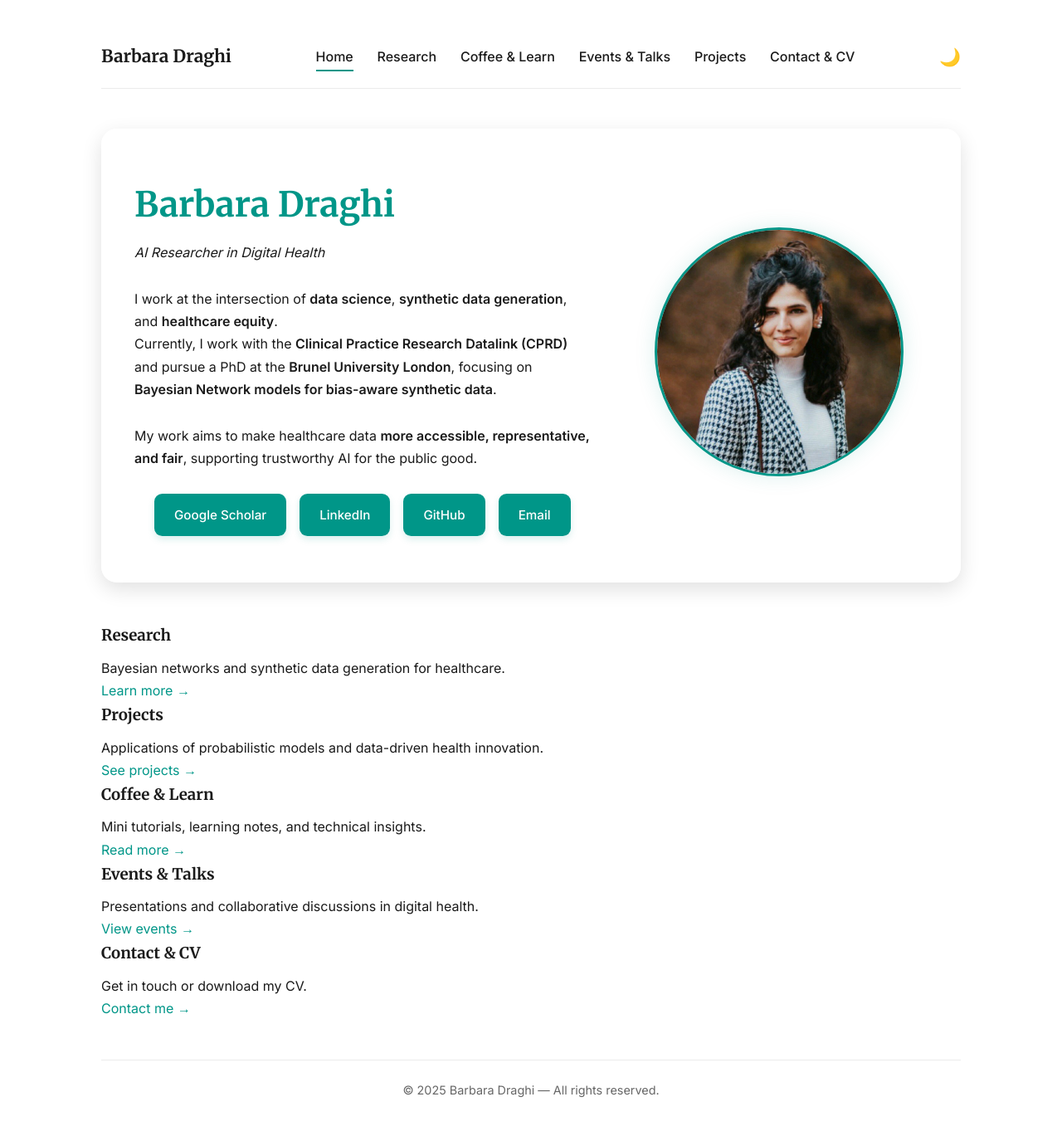
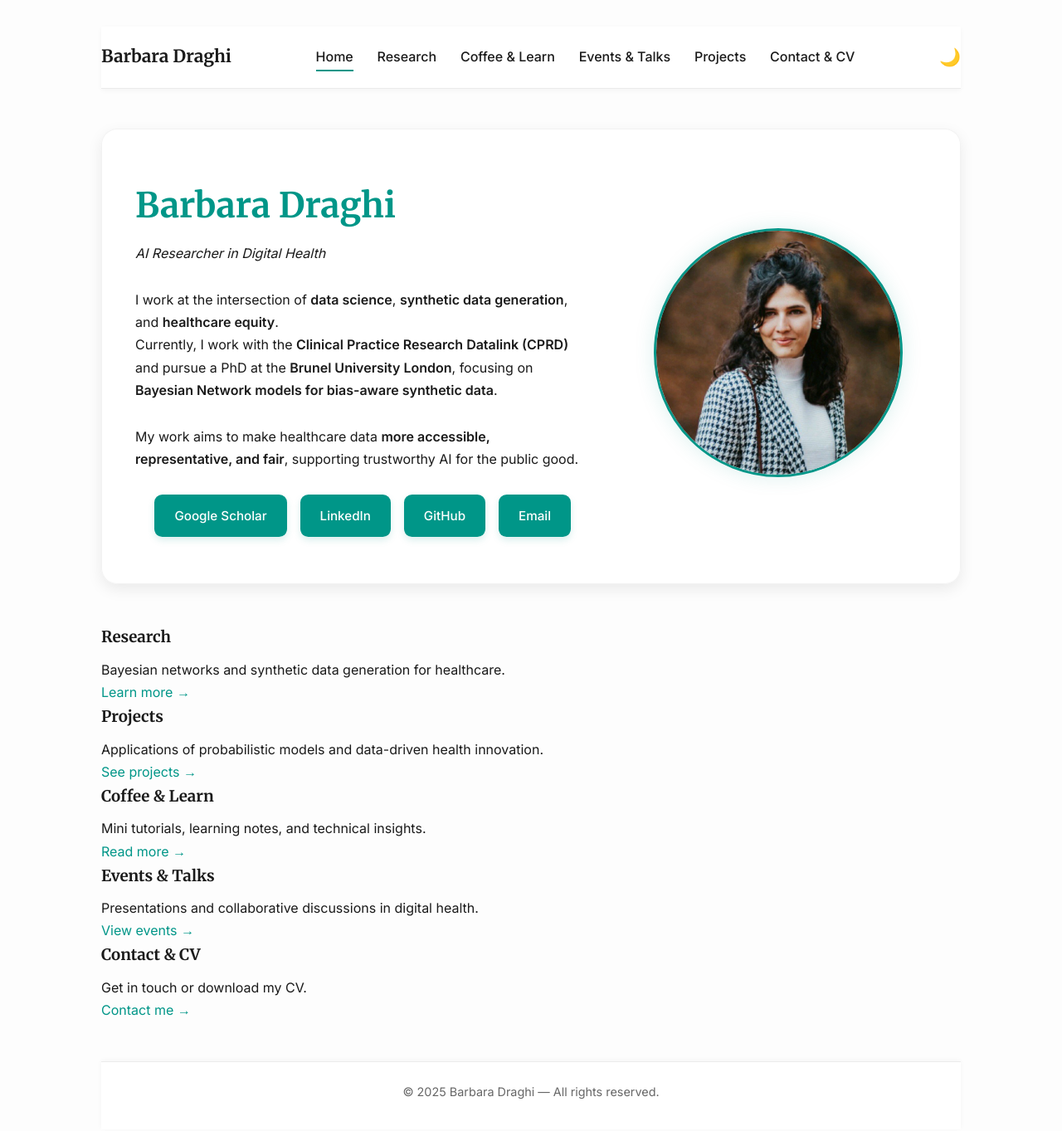
Before and after one commit to barbaraDraghi/barbaradraghi.github.io, a Jekyll site: the page built from index.md, in a window 1280 px wide and 1393 px high. Shown: the top 1363 px of the window at 83% size. Built offline with Jekyll 4.4.1, drawn with Linux system fonts in a browser that asks for light colours; grey boxes are pictures that could not be loaded.

Commit message:
Update style.css

```diff
--- a/assets/css/style.css
+++ b/assets/css/style.css
@@ -30,13 +30,13 @@
 
 /* === LIGHT MODE === */
 [data-theme="light"] {
-  --color-bg: #ffffff;
-  --color-text: #1a1a1a;
-  --color-muted: #666;
-  --color-border: rgba(0,0,0,0.08);
-  --color-panel: rgba(255,255,255,0.75);
-  --color-shadow: rgba(0,0,0,0.12);
-  --color-bg-rgb: 255,255,255;
+  --color-bg: #fdfdfd;                 /* overall page background */
+  --color-text: #1a1a1a;               /* main text */
+  --color-muted: #666;                 /* secondary text */
+  --color-border: rgba(0, 0, 0, 0.08);
+  --color-shadow: rgba(0, 0, 0, 0.08);
+  --color-panel: rgba(255, 255, 255, 0.9); /* bright translucent white */
+  --color-bg-rgb: 255, 255, 255;
   --petrol-glow: rgba(0, 150, 136, 0.15);
 }
 
@@ -411,3 +411,62 @@ footer a { color: var(--petrol-base); }
   .portrait img { width: 220px; height: 220px; }
   .glass-grid { grid-template-columns: 1fr; }
 }
+
+/* ==========================================================
+   LIGHT MODE REFINEMENTS
+   ========================================================== */
+
+/* Navbar — light version */
+[data-theme="light"] .navbar {
+  background: rgba(255, 255, 255, 0.95);
+  border-bottom: 1px solid rgba(0, 0, 0, 0.08);
+  box-shadow: 0 2px 6px rgba(0, 0, 0, 0.04);
+}
+
+[data-theme="light"] .nav-left a,
+[data-theme="light"] .nav-right a,
+[data-theme="light"] #theme-toggle {
+  color: #1a1a1a;
+}
+
+/* Hero + Cards — white frosted panels */
+[data-theme="light"] .hero,
+[data-theme="light"] .link-card,
+[data-theme="light"] .pub-card,
+[data-theme="light"] .event-card {
+  background: rgba(255, 255, 255, 0.95);
+  border: 1px solid rgba(0, 0, 0, 0.05);
+  box-shadow: 0 6px 18px rgba(0, 0, 0, 0.08);
+  color: #1a1a1a;
+}
+
+/* Buttons stay turquoise on white */
+[data-theme="light"] .btn-contact {
+  background-color: var(--petrol-base);
+  color: #fff !important;
+}
+[data-theme="light"] .btn-contact:hover {
+  background-color: var(--petrol-dark);
+}
+
+/* Research / Event tags and links */
+[data-theme="light"] .tag {
+  background: var(--petrol-light);
+  color: #fff;
+}
+[data-theme="light"] .event-link {
+  border-color: var(--petrol-base);
+  color: var(--petrol-base);
+}
+[data-theme="light"] .event-link:hover {
+  background: var(--petrol-base);
+  color: #fff;
+}
+
+/* Footer — soft white tint */
+[data-theme="light"] footer {
+  background: rgba(255, 255, 255, 0.9);
+  color: var(--color-muted);
+  border-top: 1px solid rgba(0, 0, 0, 0.08);
+  box-shadow: 0 -1px 6px rgba(0, 0, 0, 0.04);
+}
```
